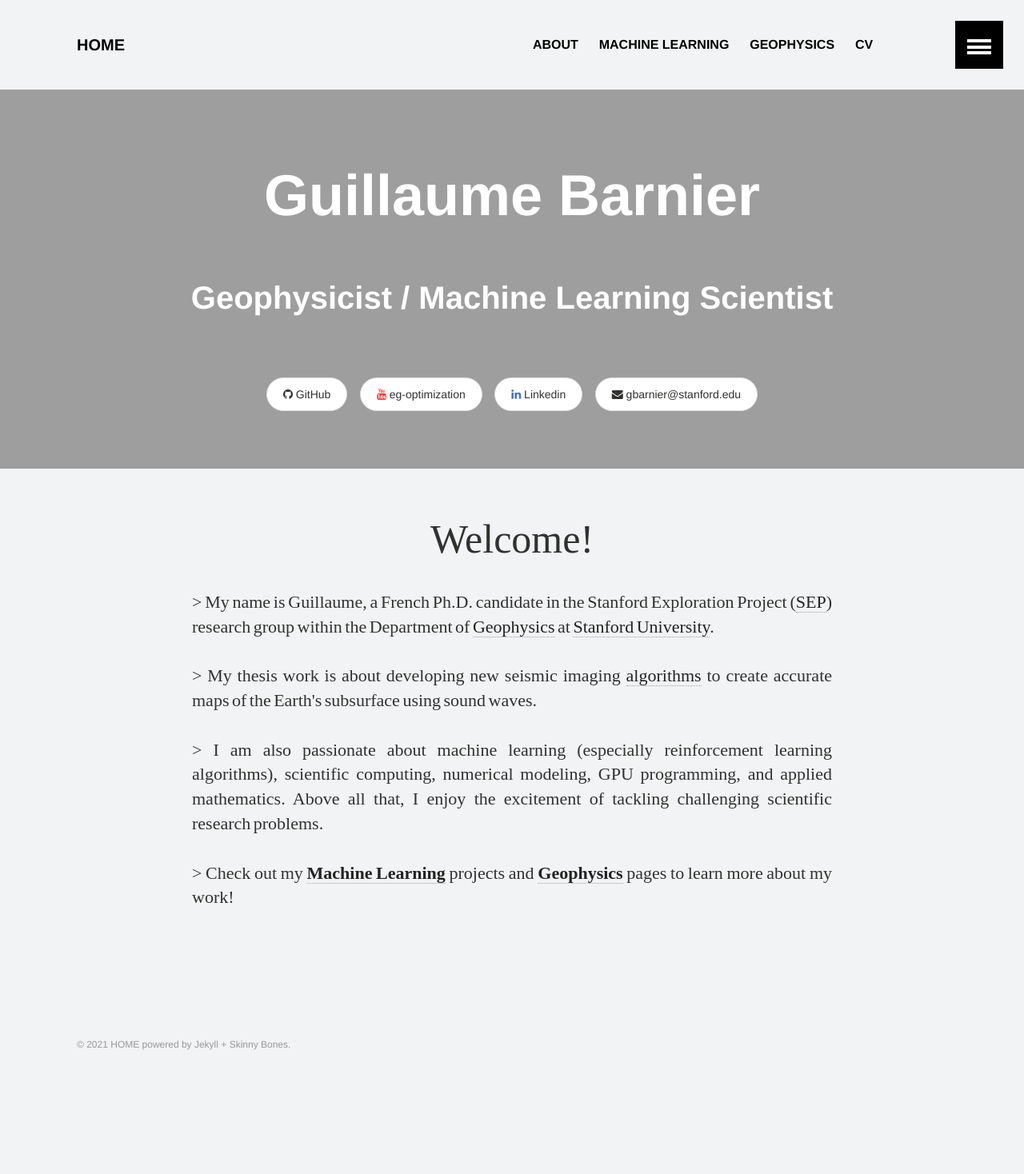
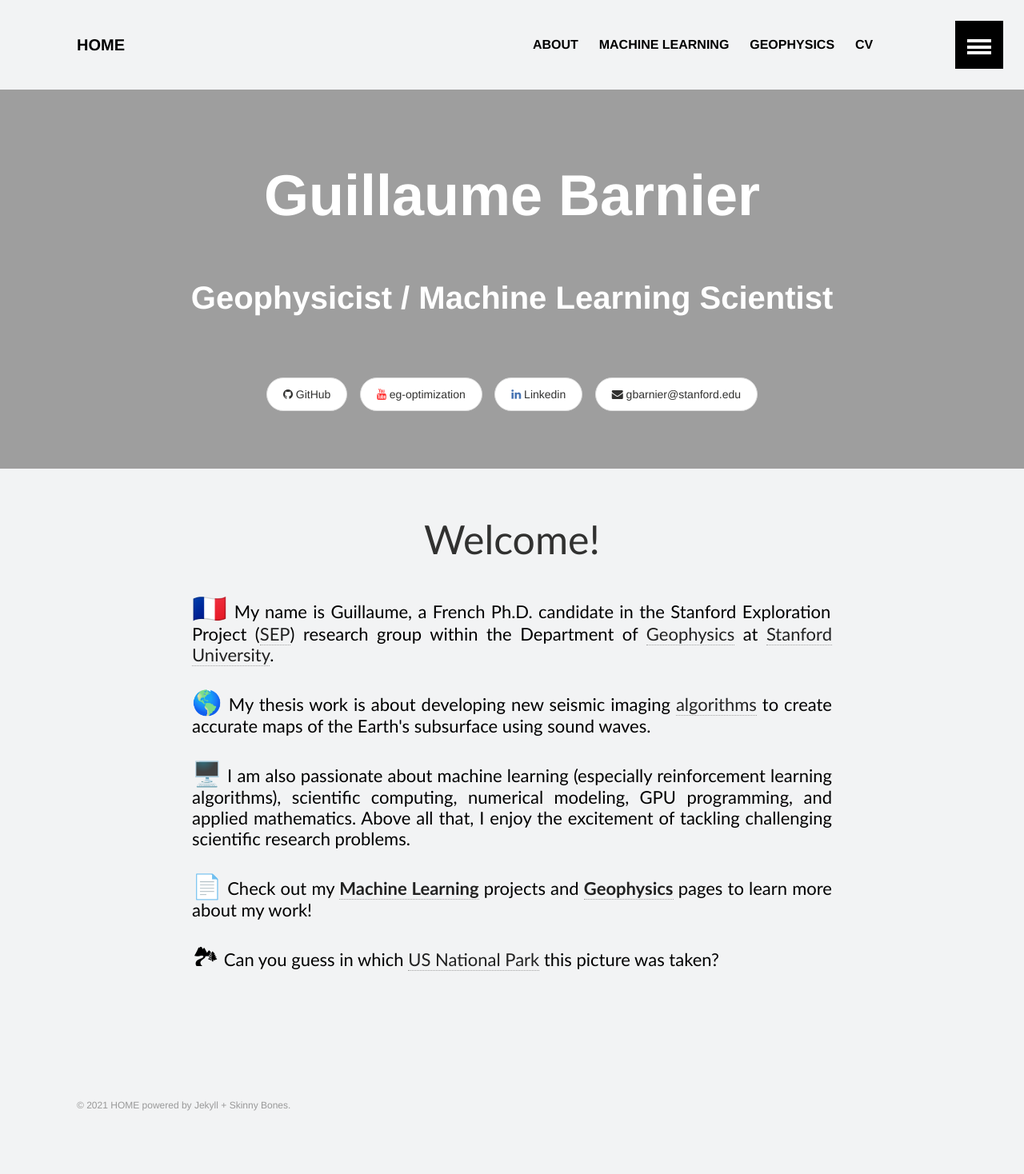
Before and after one commit to gbarnier/gbarnier.github.io, a Jekyll site: the page built from index.md, in a window 1280 px wide. Shown: the whole page at 80% size. Built offline with Jekyll 4.4.1, drawn with Linux system fonts in a browser that asks for light colours; before the commit the page ends 1392 px from its top, so only the background shows below that.

Commit message:
Update index.md

```diff
--- a/index.md
+++ b/index.md
@@ -13,17 +13,18 @@ image:
          font-size: 22px;
          text-align: justify;
          width: 800px;
-         line-height:1.4;
-         margin-bottom: -0.0em;
-         word-spacing: -2.0px;
+         line-height:1.2;
+         margin-bottom: -3.5em;
+         <!-- word-spacing: -1.5px;     -->
          margin-left: 330px;
-         font-family: Cormorant;
+         font-family: Optima;
          margin: auto;
+         color: black
      }
      .title-display{
         font-size: 50px;
         text-align:center;
-        font-family: Cormorant;
+        font-family: Optima;
      }
 
     @media screen and (max-width: 700px) and (min-width: 400px){
@@ -49,7 +50,7 @@ image:
           font-size: 20px;
           text-align: left;
           width: 300px;
-          color: black;
+          color: green;
           margin: auto;
       }
       .title-display{
@@ -65,10 +66,11 @@ image:
 <body>
     <p class="title-display">Welcome!</p>
     <p class="p-display">
-    > My name is Guillaume, a French Ph.D. candidate in the Stanford Exploration Project (<a href="/sep">SEP</a>) research group within the Department of <a href="https://earth.stanford.edu/geophysics" target="_blank">Geophysics</a> at <a href="https://www.stanford.edu" target="_blank">Stanford University</a>. <br/><br/>
-    > My thesis work is about developing new seismic imaging <a href="/geophysics">algorithms</a> to create accurate maps of the Earth's subsurface using sound waves.<br/><br/>
-    > I am also passionate about machine learning (especially reinforcement learning algorithms), scientific computing, numerical modeling, GPU programming, and applied mathematics. Above all that, I enjoy the excitement of tackling challenging scientific research problems. <br/><br/>
-    > Check out my <a href="/ml_projects"><b>Machine Learning</b></a> projects and <a href="/geophysics"><b>Geophysics</b></a> pages to learn more about my work!
+    <span style="font-size: 35px">🇫🇷</span> My name is Guillaume, a French Ph.D. candidate in the Stanford Exploration Project (<a href="/sep">SEP</a>) research group within the Department of <a href="https://earth.stanford.edu/geophysics" target="_blank">Geophysics</a> at <a href="https://www.stanford.edu" target="_blank">Stanford University</a>. <br/><br/>
+    <span style="font-size: 30px">🌎</span> My thesis work is about developing new seismic imaging <a href="/geophysics">algorithms</a> to create accurate maps of the Earth's subsurface using sound waves.<br/><br/>
+    <span style="font-size: 30px">🖥️</span> I am also passionate about machine learning (especially reinforcement learning algorithms), scientific computing, numerical modeling, GPU programming, and applied mathematics. Above all that, I enjoy the excitement of tackling challenging scientific research problems. <br/><br/>
+    <span style="font-size: 30px">📄</span> Check out my <a href="/ml_projects"><b>Machine Learning</b></a> projects and <a href="/geophysics"><b>Geophysics</b></a> pages to learn more about my work!<br/><br/>
+    <span style="font-size: 30px">🏞</span> Can you guess in which <a href="https://www.nps.gov/zion/index.htm" target="_blank">US National Park</a> this picture was taken?
     </p>
 
 </body>
```
